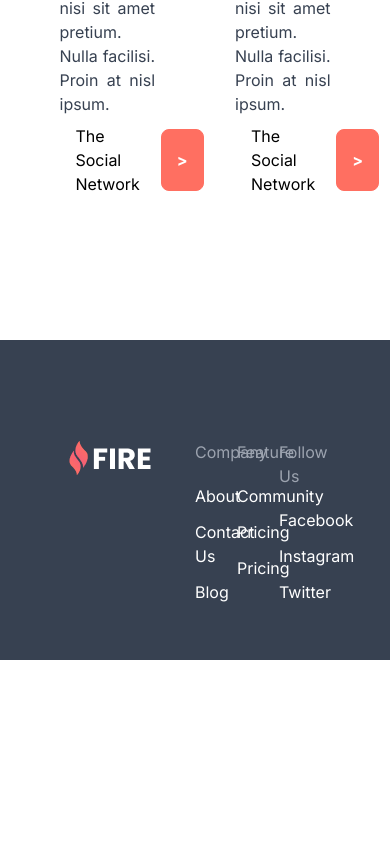
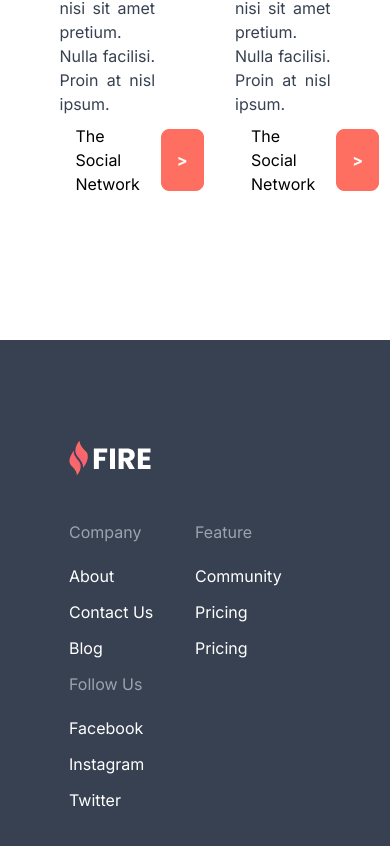
Before and after one commit to pally0091/fire-commiunity, a React (Vite) app: page / in a window 390 px wide. Shown: the part 2836-3682 px from the top of the page. Before the commit the page ends 3496 px from the top, so only its background shows below. Built offline with nearby package versions, Linux system fonts and the light colour scheme.

Commit message:
footer responsive done

```diff
--- a/src/Components/PageComponents/Footer.jsx
+++ b/src/Components/PageComponents/Footer.jsx
@@ -5,7 +5,7 @@ import logo from "../../assets/LogoF.png";
 const Footer = () => {
   return (
     <div
-      className="mt-24 bg-[#374151] "
+      className="mt-24 bg-[#374151] flex-col md:flex-row lg:flex-row "
       id="footer"
     >
       <div>
@@ -14,7 +14,7 @@ const Footer = () => {
           alt=""
         />
       </div>
-      <div className="w-1/2 grid grid-cols-3 text-justify">
+      <div className="w-full md:w-1/2 lg:w-1/2 grid grid-cols-2 md:grid-cols-3 lg:grid-cols-3 text-justify">
         <div>
           <p className="mb-5 text-[#9CA3AF]">Company</p>
           <ul>
--- a/src/index.css
+++ b/src/index.css
@@ -13,8 +13,6 @@ a.active {
 #footer {
   display: flex;
   padding: 100px 69px 44px 69px;
-  flex-direction: row;
-  align-items: center;
   gap: 44px;
   color: white;
   justify-content: space-between;
```
